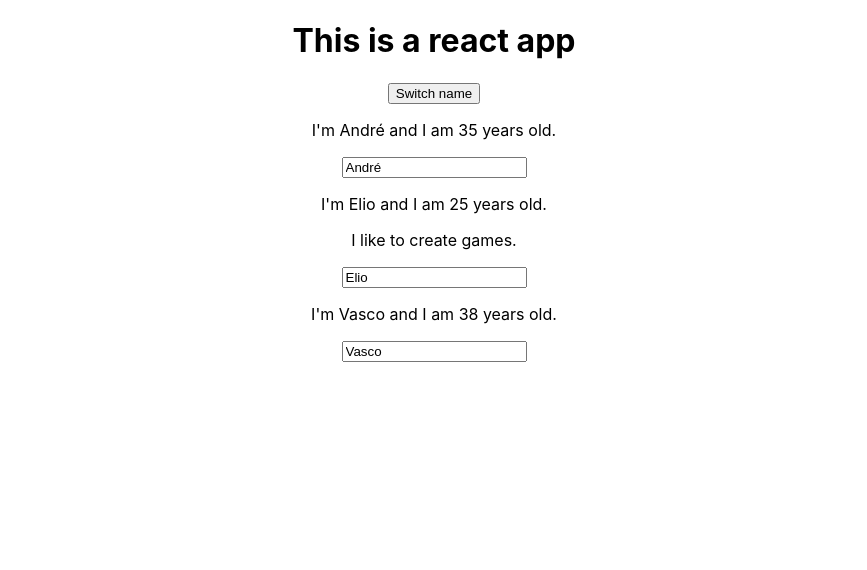
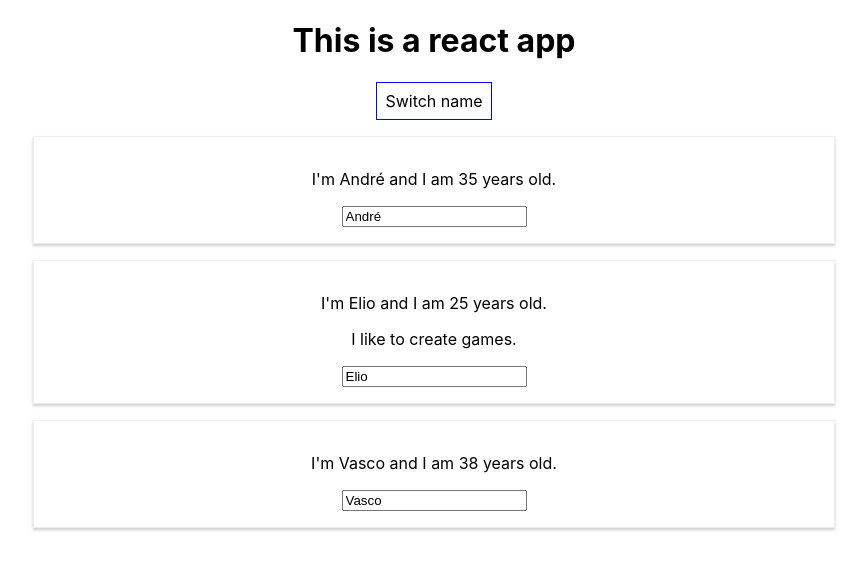
Before and after one commit to andrefrua/react-complete-guide, a React (Create React App) app: page / in a window 1280 px wide. Shown: the top 570 px of the page, without its empty margins (206-1073 px from the left). Built offline with nearby package versions, Linux system fonts and the light colour scheme.

Commit message:
Adding styling, both inline and from a file

```diff
--- a/src/App.js
+++ b/src/App.js
@@ -36,11 +36,21 @@
   }
 
   render() {
+    const style = {
+      backgroundColor: "white",
+      font: "inherit",
+      border: "1px solid blue",
+      padding: "8px",
+      cursor: "pointer"
+    }
+
     return (
       <div className="App">
         <h1>This is a react app</h1>
         {/* This way of calling a method is not recommended because it can be ineficient, however it can be used if needed */}
-        <button onClick={() => this.switchNameHandler("Bad potato!")}>Switch name</button>
+        <button
+          style={style}
+          onClick={() => this.switchNameHandler("Bad potato!")}>Switch name</button>
         <Person
           name={this.state.persons[0].name}
           age={this.state.persons[0].age} />
--- /dev/null
+++ b/src/Person/Person.css
@@ -0,0 +1,8 @@
+.Person {
+    width: 60%;
+    margin: 16px auto;
+    border: 1px solid #eee;
+    box-shadow: 0 2px 3px #ccc;
+    padding: 16px;
+    text-align: center;
+}
--- a/src/Person/Person.js
+++ b/src/Person/Person.js
@@ -1,9 +1,10 @@
 // This is a representation of functional component, aka a dumb component or stateless component
 import React from "react";
+import "./Person.css";
 
 const person = (props) => {
     return (
-        <div>
+        <div className="Person">
             <p onClick={props.click}>I'm {props.name} and I am {props.age} years old.</p>
             <p>{props.children}</p>
             <input type="text" onChange={props.changed} value={props.name} />
```
